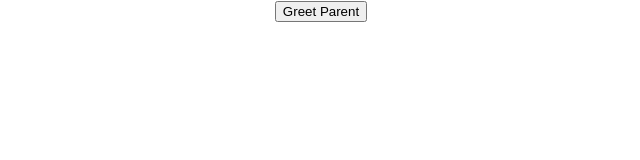
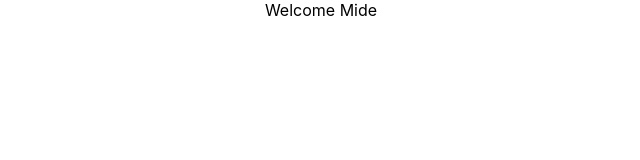
Before and after one commit to O-Midey/react, a React (Create React App) app: page / in a window 1280 px wide. Shown: the top 160 px of the page, without its empty margins (319-959 px from the left). Built offline with nearby package versions, Linux system fonts and the light colour scheme.

Commit message:
learnt to use conditional statements to render jsx

```diff
--- a/src/App.js
+++ b/src/App.js
@@ -10,6 +10,7 @@
 import ClassClick from "./components/ClassClick"
 import EventBind from "./components/EventBind"
 import ParentComponent from "./components/ParentComponent";
+import UserGreeting from "./components/UserGreeting";
 
 
 
@@ -19,7 +20,8 @@
       <div className="App">
         {/* <FunctionClick/>
         <ClassClick/> */}
-        <ParentComponent />
+        {/* <ParentComponent /> */}
+        <UserGreeting />
       </div>
     );
   }
--- /dev/null
+++ b/src/components/UserGreeting.js
@@ -0,0 +1,29 @@
+import React, { Component } from 'react'
+
+class UserGreeting extends Component {
+    constructor(props) {
+        super(props)
+
+        this.state = {
+            isLoggedIn: true
+        }
+    }
+    render() {
+
+        if(this.state.isLoggedIn){
+            return <div>Welcome Mide</div>
+        } else {
+            return <div> Welcome Guest</div>
+        }
+
+
+        // return (
+        //     <div>
+        //         <div>Welcome Mide</div>
+        //         <div>Welcome Guest</div>
+        //     </div>
+        // )
+    }
+}
+
+export default UserGreeting
```
